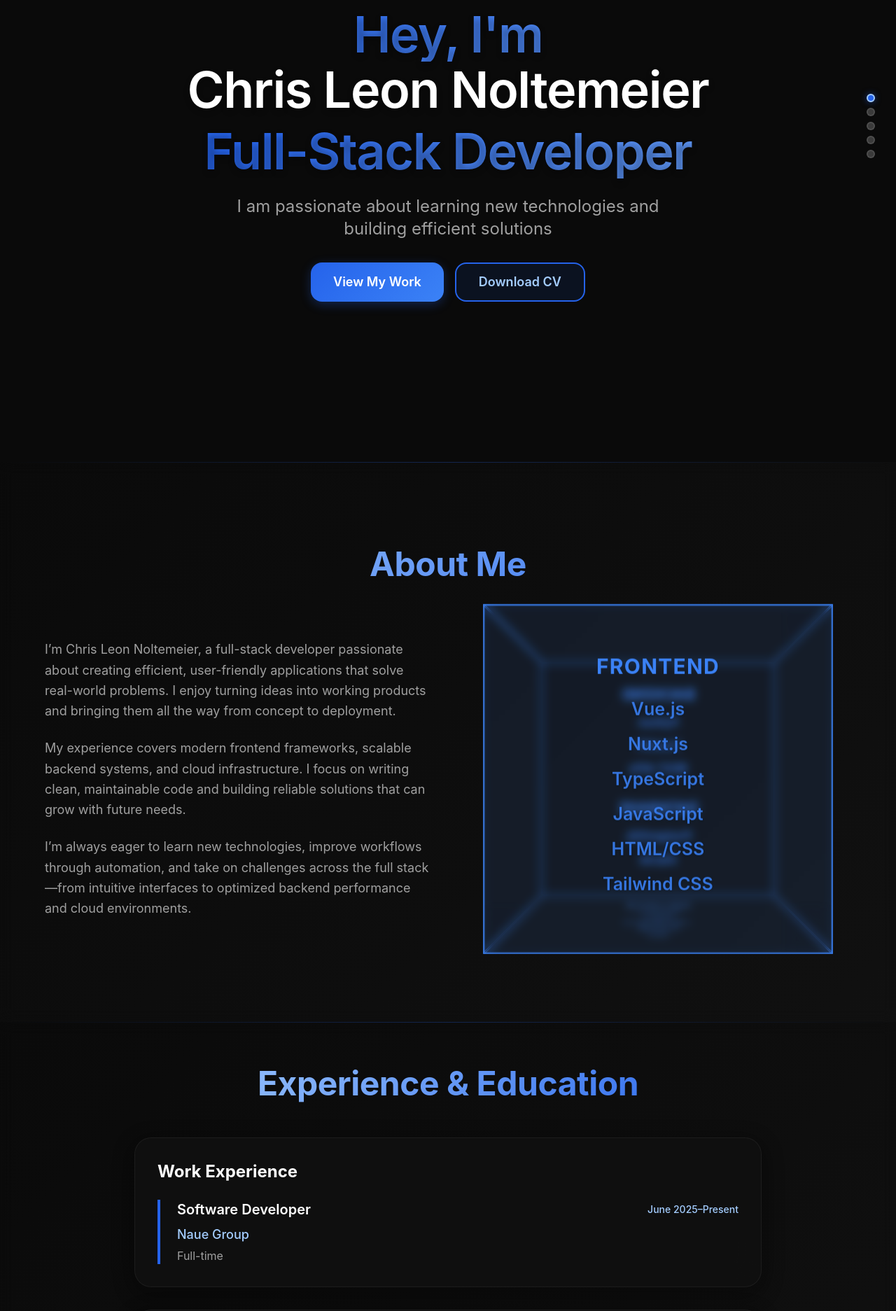
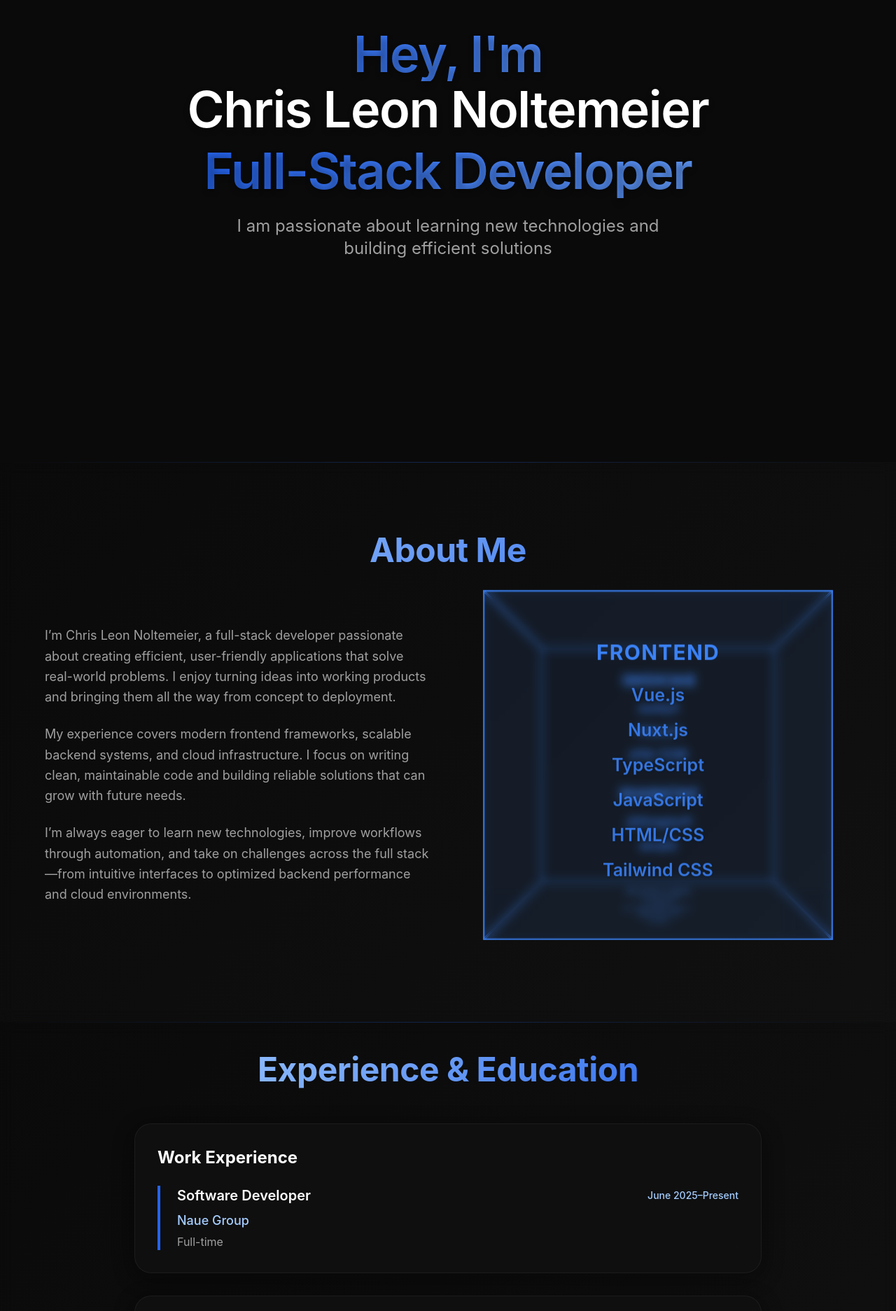
Before and after one commit to chrisnltr/portfolio, a Nuxt app: page / in a window 1280 px wide. Shown: the part 220-2093 px from the top of the page at 70% size. Built offline with nearby package versions, Linux system fonts and the light colour scheme.

Commit message:
refactor: adjust layout margins and remove commented-out scroll indicator

```diff
--- a/app.vue
+++ b/app.vue
@@ -110,6 +110,7 @@
               I am passionate about learning new technologies and building
               efficient solutions
             </p>
+            <!--
             <div
               class="flex flex-col sm:flex-row gap-4 justify-center animate-slide-up"
               style="animation-delay: 0.8s"
@@ -126,7 +127,7 @@
               <button class="btn-secondary text-lg px-8 py-3">
                 Download CV
               </button>
-            </div>
+            </div>-->
           </div>
         </div>
       </section>
@@ -136,7 +137,7 @@
         class="h-screen modern-section flex items-center"
         style="scroll-snap-align: start"
       >
-        <div class="container mx-auto px-4">
+        <div class="container mx-auto px-4 -mt-10">
           <div class="max-w-6xl mx-auto">
             <h2
               class="section-title font-bold text-center mb-12 gradient-text animate-slide-up"
@@ -230,7 +231,7 @@
         class="h-screen modern-section flex items-center"
         style="scroll-snap-align: start"
       >
-        <div class="container mx-auto px-4">
+        <div class="container mx-auto px-4 -mt-10">
           <div class="max-w-4xl mx-auto">
             <h2
               class="section-title font-bold text-center mb-12 gradient-text animate-slide-up"
@@ -314,7 +315,7 @@
         class="h-screen modern-section flex items-center transition-all duration-800 ease-out"
         style="scroll-snap-align: start"
       >
-        <div class="container mx-auto px-4">
+        <div class="container mx-auto px-4 -mt-10">
           <h2
             class="section-title font-bold text-center mb-12 gradient-text animate-slide-up"
           >
@@ -412,7 +413,7 @@
         class="h-screen modern-section flex flex-col justify-center"
         style="scroll-snap-align: start"
       >
-        <div class="container mx-auto px-4 flex-1 flex items-center">
+        <div class="container mx-auto px-4 flex-1 flex items-center -mt-10">
           <div class="max-w-2xl mx-auto text-center">
             <h2
               class="section-title font-bold mb-12 gradient-text animate-slide-up"
@@ -451,17 +452,6 @@
         </footer>
       </section>
     </main>
-
-    <!-- Modern Scroll Indicator -->
-    <div class="scroll-indicator">
-      <div
-        v-for="(section, index) in sections"
-        :key="section"
-        class="scroll-dot"
-        :class="{ active: currentSectionIndex === index }"
-        @click="scrollToSection(index)"
-      ></div>
-    </div>
 
     <div
       v-if="selectedProject !== null"
```
